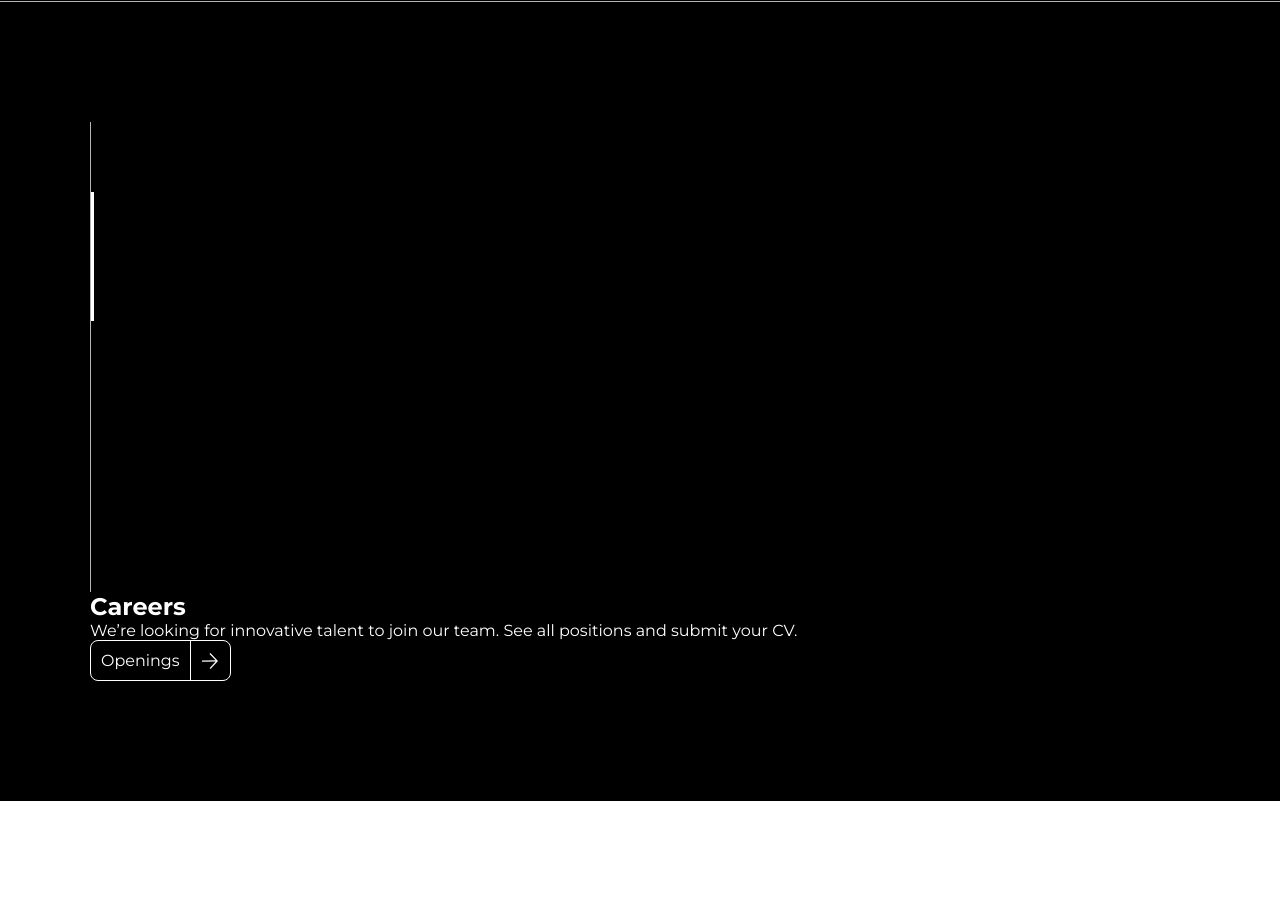
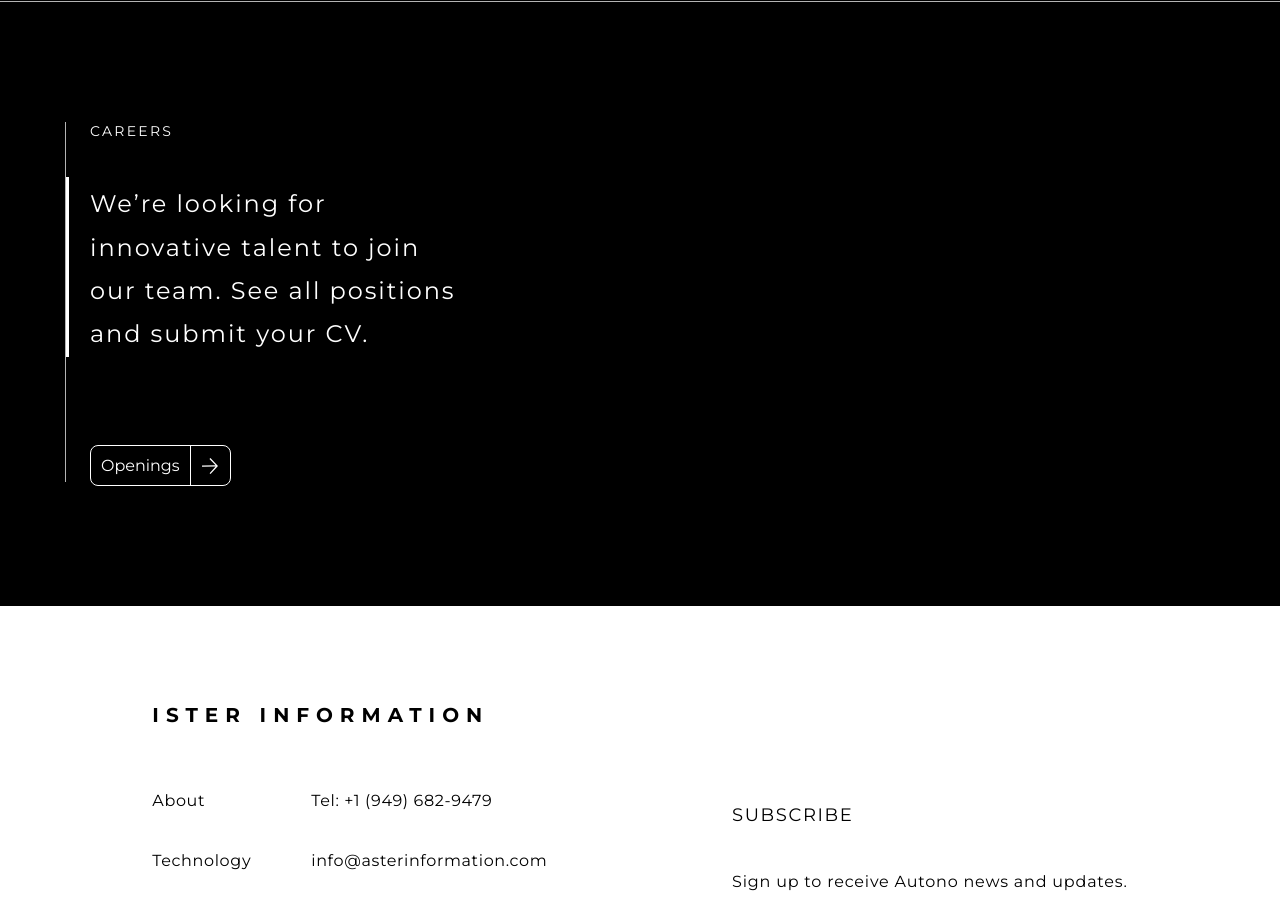
Before and after one commit to Moamal-2000/aster-information, a React (Vite) app: page / in a window 1280 px wide. Shown: the part 6540-7440 px from the top of the page. Built offline with nearby package versions, Linux system fonts and the light colour scheme.

Commit message:
feat: done of CareersSectionContent

```diff
--- a/src/Components/Home/CareersSection/CareersSection.module.scss
+++ b/src/Components/Home/CareersSection/CareersSection.module.scss
@@ -7,5 +7,7 @@
 }
 
 .careersSection [data-container] {
-
+  display: flex;
+  justify-content: space-between;
+  gap: 40px;
 }
--- a/src/Components/Home/CareersSection/CareersSectionContent/CareersSectionContent.jsx
+++ b/src/Components/Home/CareersSection/CareersSectionContent/CareersSectionContent.jsx
@@ -6,7 +6,12 @@ const CareersSectionContent = () => {
   return (
     <div className={s.content}>
       <div className={s.animatedLine}>
-        <AnimatedLine lineHeight="470px" yAxis="150px" animateTo="70px" />
+        <AnimatedLine
+          lineHeight="360px"
+          animatedLineHeight="180px"
+          yAxis="140px"
+          animateTo="55px"
+        />
       </div>
 
       <h2 className={s.title}>Careers</h2>
--- a/src/Components/Home/CareersSection/CareersSectionContent/CareersSectionContent.module.scss
+++ b/src/Components/Home/CareersSection/CareersSectionContent/CareersSectionContent.module.scss
@@ -1,17 +1,65 @@
 @import "src/Styles/mixins.scss";
 
+
 .content {
+  position: relative;
+  width: 374px;
+}
 
+@include small {
+  .content {
+    margin-left: var(--left-margin-content);
+  }
 }
 
 .animatedLine {
-
+  position: absolute;
+  left: -30px;
 }
 
-.title {
-
+@media (max-width: 1600px) {
+  .animatedLine {
+    left: -57px;
+  }
 }
 
-.subtitle {
+@media (max-width: 1300px) and (min-width: 1200px) {
+  .animatedLine {
+    left: -25px;
+  }
+}
 
+@include small {
+  .animatedLine {
+    left: -25px;
+  }
 }
+
+.content .title {
+  text-transform: uppercase;
+  margin-bottom: 42px;
+  letter-spacing: .16em;
+  font-size: .875rem;
+  font-weight: 400;
+}
+
+@include small {
+  .content .title {
+    margin-bottom: 30px;
+    font-size: .7rem;
+  }
+}
+
+.content .subTitle {
+  letter-spacing: .08em;
+  line-height: 1.8em;
+  font-size: 1.5rem;
+  margin-bottom: 90px;
+}
+
+@include small {
+  .content .subTitle {
+    margin-bottom: 50px;
+    font-size: 1.3rem;
+  }
+}
```
